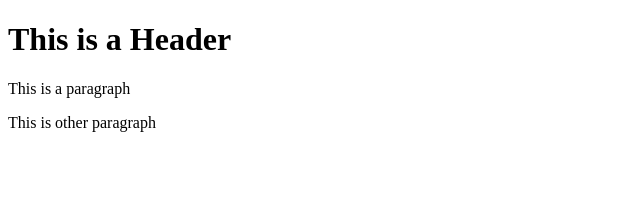
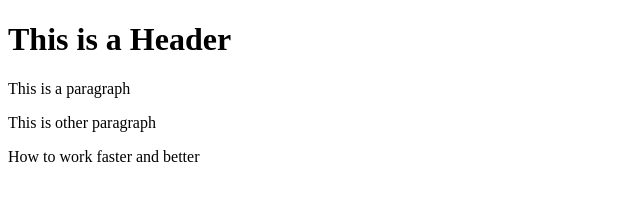
Before and after one commit to misadom7/git-test, a website: page index.html in a window 1280 px wide. Shown: the whole page, without its empty margins (0-640 px from the left). Drawn offline with Linux system fonts and the light colour scheme.

Commit message:
using NPM

```diff
--- a/index.html
+++ b/index.html
@@ -7,5 +7,6 @@
         <h1>This is a Header</h1>
         <p>This is a paragraph</p>
         <p>This is other paragraph</p>
+        <p>How to work faster and better</p>
     </body>
 </html>
```
Also changed, not shown: package.json (added, +19 -0 lines), 2 other files.
